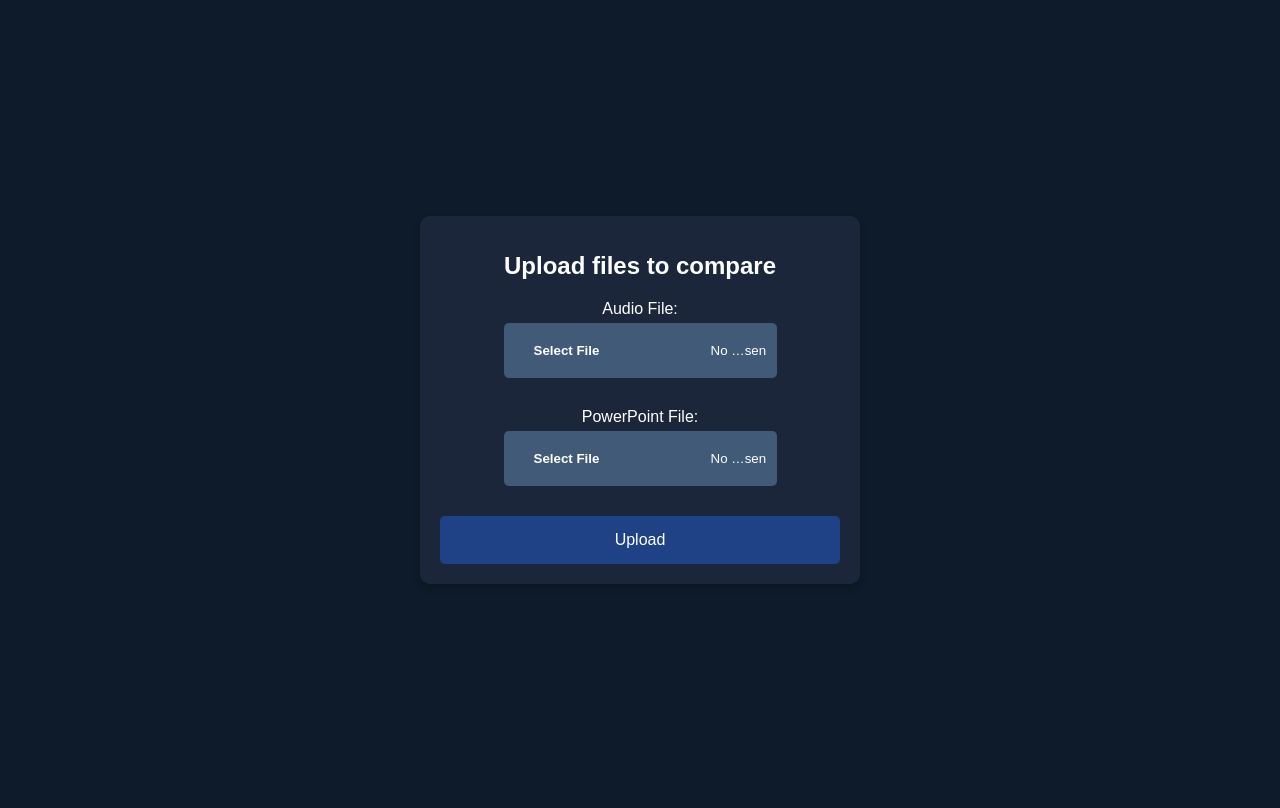
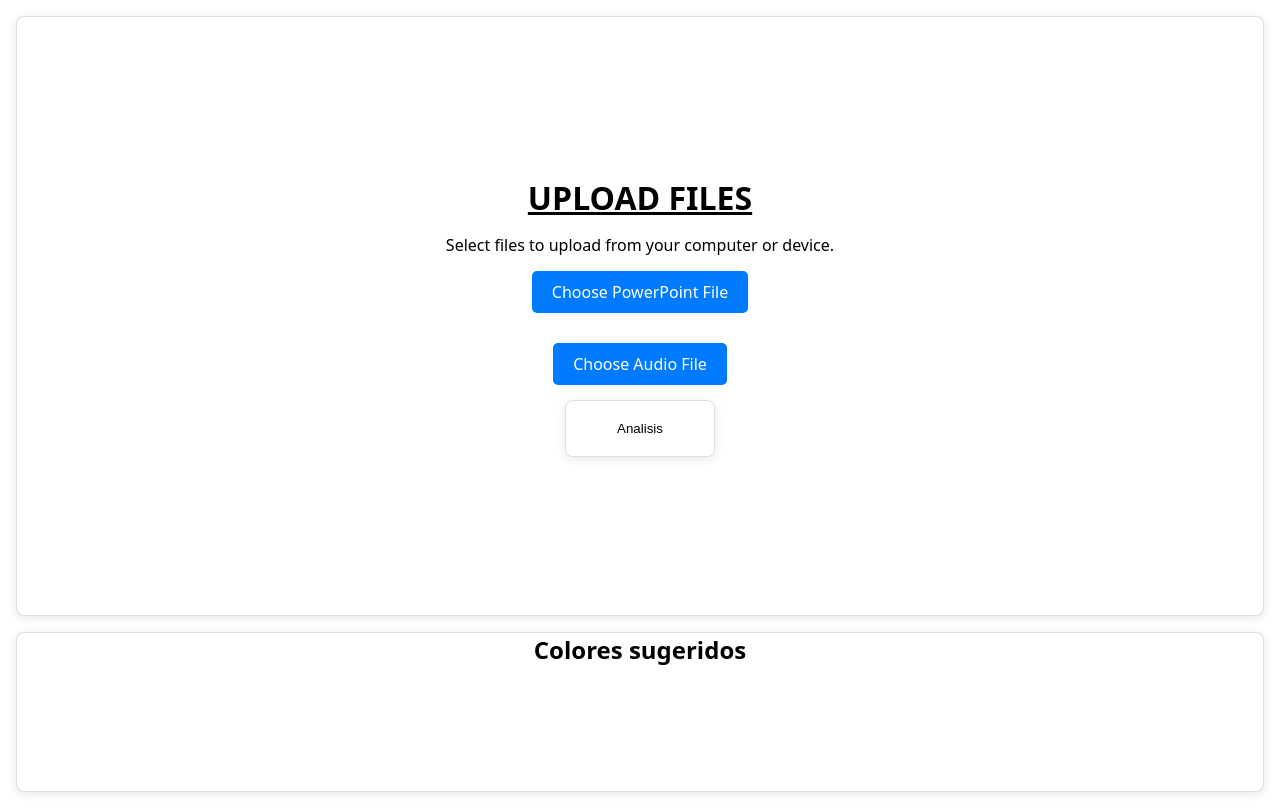
Before and after one commit to DonAlejandro01/Propuesta, a Flask app: page / in a window 1280 px wide. Before the commit the page ends 584 px from the top, so only its background shows below. Run offline with Flask 3, Linux system fonts and the light colour scheme.

Commit message:
Update and changes

```diff
--- a/app.py
+++ b/app.py
@@ -17,108 +17,159 @@ logging.basicConfig(level=logging.DEBUG)
 def index():
     return render_template('index.html')
 
-# Ruta para manejar la carga de archivos de audio
-@app.route('/upload', methods=['POST'])
-def upload():
-    try:
-        if 'file' not in request.files:
-            logging.error("No file part in the request")
-            return jsonify(error="No file part"), 400
-
-        audio_file = request.files['file']
-
-        upload_folder = 'uploads'
-        if not os.path.exists(upload_folder):
-            os.makedirs(upload_folder)
-
-        audio_path = os.path.join(upload_folder, audio_file.filename)
-        audio_file.save(audio_path)
-
-        logging.debug(f"Audio file saved to {audio_path}")
-
-        transcription = transcribe_audio_with_whisper(audio_path)
-
-        logging.debug(f"Transcription result: {transcription}")
-
-        return jsonify(transcription=transcription)
-
-    except Exception as e:
-        logging.error(f"An error occurred: {str(e)}")
-        return jsonify(error=str(e)), 500
-
-# Ruta para manejar la carga de archivos de PowerPoint y comparar textos
+# Ruta para manejar la carga de archivos de PowerPoint y generar sugerencias
 @app.route('/compare', methods=['POST'])
 def compare():
     try:
-        if 'audioFile' not in request.files or 'pptFile' not in request.files:
-            logging.error("No audio or ppt file part in the request")
-            return jsonify(error="No audio or ppt file part"), 400
+        if 'pptFile' not in request.files:
+            logging.error("No ppt file part in the request")
+            return jsonify(error="No ppt file part"), 400
 
-        audio_file = request.files['audioFile']
         ppt_file = request.files['pptFile']
 
         upload_folder = 'uploads'
         if not os.path.exists(upload_folder):
             os.makedirs(upload_folder)
 
-        audio_path = os.path.join(upload_folder, audio_file.filename)
         ppt_path = os.path.join(upload_folder, ppt_file.filename)
-
-        audio_file.save(audio_path)
         ppt_file.save(ppt_path)
 
-        logging.debug(f"Audio file saved to {audio_path}")
         logging.debug(f"PPT file saved to {ppt_path}")
 
-        transcription = transcribe_audio_with_whisper(audio_path)
-        ppt_text = extract_text_from_ppt(ppt_path)
+        slides_content, full_text_content = extract_text_from_ppt(ppt_path)
+        theme, color_names_hex, palette_description, color_usage = identify_theme_and_suggest_palette(full_text_content)
+        image_descriptions = describe_images_in_ppt(slides_content)
+        suggestions, palette_comparison_results = get_suggestions_per_slide(slides_content, theme, color_names_hex, palette_description, color_usage, image_descriptions)
 
-        logging.debug(f"Transcription result: {transcription}")
-        logging.debug(f"PPT text: {ppt_text}")
+        results = []
+        for i, (text, images) in enumerate(slides_content):
+            results.append({
+                "slide_number": i + 1,
+                "text": text,
+                "suggestions": suggestions[i],
+                "palette_comparison": palette_comparison_results[i]
+            })
 
-        comparison_result = compare_texts(transcription, ppt_text)
-
-        logging.debug(f"Comparison result: {comparison_result}")
-
-        references = [
-            {"text": "OpenAI Whisper Documentation", "url": "https://platform.openai.com/docs/guides/whisper"},
-            {"text": "PowerPoint API Reference", "url": "https://docs.microsoft.com/en-us/office/vba/api/overview/powerpoint"},
-            {"text": "Python-pptx Documentation", "url": "https://python-pptx.readthedocs.io/en/latest/"}
-        ]
-
-        return jsonify(transcription=transcription, ppt_text=ppt_text, comparison=comparison_result, references=references)
+        return jsonify(results=results)
 
     except Exception as e:
         logging.error(f"An error occurred: {str(e)}")
         return jsonify(error=str(e)), 500
 
-def transcribe_audio_with_whisper(audio_path):
-    with open(audio_path, "rb") as audio:
-        response = openai.Audio.transcribe(
-            model="whisper-1",
-            file=audio
-        )
-    return response['text']
+# Nueva ruta para obtener los colores sugeridos
+@app.route('/get_colors', methods=['POST'])
+def get_colors():
+    try:
+        if 'pptFile' not in request.files:
+            logging.error("No ppt file part in the request")
+            return jsonify(error="No ppt file part"), 400
 
+        ppt_file = request.files['pptFile']
+
+        upload_folder = 'uploads'
+        if not os.path.exists(upload_folder):
+            os.makedirs(upload_folder)
+
+        ppt_path = os.path.join(upload_folder, ppt_file.filename)
+        ppt_file.save(ppt_path)
+
+        logging.debug(f"PPT file saved to {ppt_path}")
+
+        _, full_text_content = extract_text_from_ppt(ppt_path)
+        _, color_names_hex, _, _ = identify_theme_and_suggest_palette(full_text_content)
+
+        return jsonify(colors=color_names_hex)
+
+    except Exception as e:
+        logging.error(f"An error occurred: {str(e)}")
+        return jsonify(error=str(e)), 500
+
+# Extracción de texto de las diapositivas del PowerPoint
 def extract_text_from_ppt(ppt_path):
     prs = Presentation(ppt_path)
-    text = []
+    slides_content = []
+    full_text_content = ""
     for slide in prs.slides:
+        slide_text = ""
         for shape in slide.shapes:
             if hasattr(shape, "text"):
-                text.append(shape.text)
-    return "\n".join(text)
+                slide_text += shape.text + " "
+        slides_content.append((slide_text.strip(), []))
+        full_text_content += slide_text.strip() + " "
+    return slides_content, full_text_content
 
-def compare_texts(transcription, ppt_text):
-    prompt = f"¿Los siguientes textos tienen relación de tema? Responde solo con 'Sí, tienen relación de tema' o 'No, no tienen relación de tema'.\n\nTranscription:\n{transcription}\n\nPowerPoint Text:\n{ppt_text}"
+# Identificación del tema y sugerencia de paleta de colores
+def identify_theme_and_suggest_palette(full_text):
+    prompt = (
+        f"Please review the following presentation content and identify the main theme. "
+        f"Use a general topic such as technology, nature, history, etc. "
+        f"Based on the identified theme, suggest a suitable color palette for a presentation with this theme. "
+        f"Provide the theme and the color palette in a clear format, including a description and specific color examples in both simple names and hexadecimal format. "
+        f"Additionally, indicate where it is best to use each color (e.g., titles, backgrounds, text). Here is the format to use:\n\n"
+        f"Theme: <theme>\n"
+        f"Suggested Color Palette Description: <description>\n"
+        f"Suggested Colors (Names and Hex): <color name> (#<hex>), ...\n"
+        f"Color Usage: <color name> for <usage>, ...\n\n"
+        f"Presentation Content:\n{full_text}"
+    )
     response = openai.ChatCompletion.create(
-        model="gpt-3.5-turbo",
+        model="gpt-4",
         messages=[
             {"role": "system", "content": "You are a helpful assistant."},
             {"role": "user", "content": prompt}
-        ]
+        ],
+        max_tokens=500,
+        temperature=0.5,
     )
-    return response['choices'][0]['message']['content']
+    suggestions = response.choices[0].message['content'].strip()
+
+    theme = suggestions.split("Theme:")[1].split("\n")[0].strip()
+    palette_description = suggestions.split("Suggested Color Palette Description:")[1].split("\n")[0].strip()
+    colors_str = suggestions.split("Suggested Colors (Names and Hex):")[1].split("\n")[0].strip()
+    color_names_hex = [color.strip() for color in colors_str.split(',')]
+    color_usage = suggestions.split("Color Usage:")[1].split("\n")[0].strip()
+
+    return theme, color_names_hex, palette_description, color_usage
+
+# Descripción de imágenes en las diapositivas
+def describe_images_in_ppt(slides_content):
+    # Dummy function to simulate image descriptions
+    image_descriptions = [["Sample description for image"] * len(images) for text, images in slides_content]
+    return image_descriptions
+
+# Generación de sugerencias para cada diapositiva
+def get_suggestions_per_slide(slides_content, theme, color_names_hex, palette_description, color_usage, image_descriptions):
+    suggestions = []
+    palette_comparison_results = []
+    for i, (text, images) in enumerate(slides_content):
+        prompt = (
+            f"Please review the following slide content and provide suggestions:\n\n"
+            f"{text}\n\n"
+            f"The slide contains {len(images)} image(s). "
+            f"The overall theme of the presentation is '{theme}', and the suggested color palette for this theme is as follows:\n"
+            f"Palette Description: {palette_description}\n"
+            f"Suggested Colors (Names and Hex): {color_names_hex}\n"
+            f"Color Usage: {color_usage}\n\n"
+            f"Image Descriptions: {image_descriptions[i]}\n\n"
+            f"Based on the content of the slide and the image descriptions, provide suggestions on whether the images are appropriate, and if not, suggest more suitable images. "
+            f"Also, provide any additional suggestions to enhance the overall effectiveness of the slide."
+        )
+        response = openai.ChatCompletion.create(
+            model="gpt-4",
+            messages=[
+                {"role": "system", "content": "You are a helpful assistant."},
+                {"role": "user", "content": prompt}
+            ],
+            max_tokens=500,
+            temperature=0.5,
+        )
+        suggestion = response.choices[0].message['content'].strip()
+        suggestions.append(suggestion)
+
+        # Simulate palette comparison results
+        palette_comparison_results.append("Good" if i % 2 == 0 else "Needs Improvement")
+
+    return suggestions, palette_comparison_results
 
 if __name__ == '__main__':
     app.run(debug=True)
--- a/static/index.css
+++ b/static/index.css
@@ -1,104 +1,188 @@
-body {
+*{
     margin: 0;
     padding: 0;
     box-sizing: border-box;
-    font-family: Arial, sans-serif;
-    background-color: #0d1b2a;
-    color: #ffffff;
+    text-decoration: none;
+}
+html{
+    font-family: system-ui, -apple-system, BlinkMacSystemFont, 'Segoe UI', Roboto, Oxygen, Ubuntu, Cantarell, 'Open Sans', 'Helvetica Neue', sans-serif;
+    font-size: 16px;
+
+}
+body{
+ min-height: 100vh;
+ width: 100vw;
+ display: flex;
+ align-items: center;
+ justify-content: center;
+ flex-direction: column;
+}
+main{
+    display: flex;
+    align-items: center;
+    justify-content: center;
+    flex-direction: column;
+    gap: 1rem;
+    width: 100%;
+    padding: 1rem;
+}
+.cargas , .colores{
+    background: white;
+    border: 1px solid #ddd;
+    border-radius: 8px;
+    box-shadow: 0 2px 10px rgba(0, 0, 0, 0.1);
+
+}
+.cargas{
+    display: flex;
+    align-items: center;
+    justify-content: center;
+    flex-direction: column;
+    height: 75vh;
+    width: 100%;
+}
+.colores{
+    text-align: center;
+    height: 20vh;
+    width: 100%;
+}
+.colores-sug {
+    display: flex;
+    justify-content: space-around;
+    align-items: center;
+    height: 80%;
+    width: 100%;
+}
+
+.colores-sug div {
+    flex: 1;
+    height: 50px;
+    margin: 5px;
+}
+.upload-container {
+    text-align: center;
+    display: flex;
+    align-items: center;
+    justify-content: space-between;
+    flex-direction: column;
+}
+
+.upload-header {
     display: flex;
     justify-content: center;
     align-items: center;
-    height: 100vh;
+    margin-bottom: 15px;
 }
 
-.container {
-    text-align: center;
-    padding: 20px;
-    border-radius: 10px;
-    background-color: #1b263b;
-    box-shadow: 0 4px 8px rgba(0, 0, 0, 0.2);
-    width: 80%;
-    max-width: 400px;
+.upload-header h3 {
+    margin: 0;
+    font-size: 2rem;
+    text-transform: uppercase;
+    text-decoration: underline;
 }
 
-h1 {
+.close-btn {
+    background: none;
+    border: none;
     font-size: 24px;
-    margin-bottom: 20px;
-}
-
-label {
-    display: block;
-    margin: 10px 0 5px;
-}
-
-input[type="file"] {
-    margin-bottom: 20px;
-    background-color: #415a77;
-    border: none;
-    color: #ffffff;
-    padding: 10px;
-    border-radius: 5px;
     cursor: pointer;
 }
 
-input[type="file"]::-webkit-file-upload-button {
-    visibility: hidden;
+.upload-label {
+    display: block;
+    margin: 15px 0;
 }
 
-input[type="file"]::before {
-    content: 'Select File';
+.choose-file-btn {
     display: inline-block;
-    background: #415a77;
-    border: none;
     padding: 10px 20px;
-    outline: none;
-    white-space: nowrap;
+    background: #007bff;
+    color: white;
+    border-radius: 5px;
     cursor: pointer;
-    font-weight: 700;
-    color: #ffffff;
-    border-radius: 5px;
+    transition: background 0.3s;
 }
 
-input[type="file"]:hover::before {
-    background-color: #627d98;
+.choose-file-btn:hover {
+    background: #0056b3;
 }
 
-.button {
-    background-color: #1f4287;
-    color: #ffffff;
-    border: none;
-    padding: 15px 20px;
-    text-align: center;
-    font-size: 16px;
-    border-radius: 5px;
-    cursor: pointer;
-    width: 100%;
+.file-name {
     margin-top: 10px;
+    color: #333;
 }
 
-.button:hover {
-    background-color: #278ea5;
+.hidden {
+    display: none;
+}
+.button_Submit{
+    background: white;
+    border: 1px solid #ddd;
+    border-radius: 8px;
+    padding: 20px;
+    width: 150px;
+    box-shadow: 0 2px 10px rgba(0, 0, 0, 0.1);
+    text-align: center;
+    cursor: pointer;
+}.Suggestions {
+    width: 100%;
+    height: auto;
+    display: none;
+    align-items: center;
+    justify-content: center;
+    flex-direction: column;
+    padding: 20px;
+    box-sizing: border-box;
 }
 
-.loading {
+.Suggestions article {
+    width: 100%;
+    max-width: 800px;
+    height: auto;
     display: flex;
+    align-items: flex-start;
+    justify-content: flex-start;
     flex-direction: column;
+    gap: 1rem;
+    padding: 20px;
+    box-shadow: 0 2px 10px rgba(0, 0, 0, 0.1);
+    border: 1px solid #ddd;
+    border-radius: 8px;
+    background-color: white;
+}
+
+.Suggestions ul {
+    list-style: disc;
+    padding-left: 20px;
+}
+
+.Suggestions ul li {
+    margin-bottom: 10px;
+    line-height: 1.5;
+}
+
+.show-more {
+    color: blue;
+    cursor: pointer;
+}
+
+.buttons {
+    width: 100%;
+    height: auto;
+    display: flex;
     align-items: center;
     justify-content: center;
-    height: 100vh;
-    color: #ffffff;
+    gap: 1rem;
+    padding-top: 20px;
 }
 
-.spinner {
-    border: 4px solid rgba(255, 255, 255, 0.3);
-    border-top: 4px solid #ffffff;
-    border-radius: 50%;
-    width: 40px;
-    height: 40px;
-    animation: spin 1s linear infinite;
+.buttons button {
+    background: white;
+    border: 1px solid #ddd;
+    border-radius: 8px;
+    padding: 20px;
+    width: 150px;
+    box-shadow: 0 2px 10px rgba(0, 0, 0, 0.1);
+    text-align: center;
+    cursor: pointer;
 }
-
-@keyframes spin {
-    0% { transform: rotate(0deg); }
-    100% { transform: rotate(360deg); }
-}
--- a/static/index.js
+++ b/static/index.js
@@ -1,70 +1,117 @@
-document.addEventListener('DOMContentLoaded', function() {
-    const compareForm = document.getElementById('compareForm');
+document.addEventListener('DOMContentLoaded', () => {
+    const pptInput = document.getElementById('pptInput');
+    const audioInput = document.getElementById('audioInput');
+    const pptFileNameDiv = document.getElementById('pptFileName');
+    const audioFileNameDiv = document.getElementById('audioFileName');
+    const analysisButton = document.getElementById('analysisButton');
+    const uploadContainer = document.querySelector('.upload-container');
+    const suggestionsSection = document.querySelector('.Suggestions');
+    const slideTitle = document.querySelector('.titulo_Diapo');
+    const slideContent = document.querySelector('.Suggestions ul');
+    const prevButton = document.querySelector('.buttons button:nth-child(1)');
+    const nextButton = document.querySelector('.buttons button:nth-child(2)');
+    const coloresSugDiv = document.querySelector('.colores-sug');
 
-    compareForm.addEventListener('submit', function(event) {
-        event.preventDefault(); // Prevenir el envío del formulario
+    let slides = [];
+    let currentSlideIndex = 0;
 
-        var audioFileInput = document.getElementById('audioFile');
-        var pptFileInput = document.getElementById('pptFile');
-        var comparisonResult = document.getElementById('comparisonResult');
+    const truncateText = (text, maxLength) => {
+        if (text.length > maxLength) {
+            return text.substring(0, maxLength) + '... <a href="#" class="show-more">ver más</a>';
+        }
+        return text;
+    };
 
-        if (!audioFileInput.files.length || !pptFileInput.files.length) {
-            comparisonResult.innerHTML = `<h2>Error:</h2><p>Por favor, suba ambos archivos de audio y PowerPoint.</p>`;
-            return;
+    const updateSlideContent = (index) => {
+        if (slides.length > 0) {
+            slideTitle.textContent = slides[index].slide_number ? `Diapositiva ${slides[index].slide_number}` : `Diapositiva ${index + 1}`;
+            const suggestions = Array.isArray(slides[index].suggestions) ? slides[index].suggestions : [slides[index].suggestions];
+            slideContent.innerHTML = suggestions.map(item => `<li>${truncateText(item, 200)}</li>`).join('');
+
+            document.querySelectorAll('.show-more').forEach(link => {
+                link.addEventListener('click', (e) => {
+                    e.preventDefault();
+                    link.parentElement.innerHTML = suggestions[link.parentElement.index];
+                });
+            });
         }
+    };
 
-        var container = document.getElementById('container');
-
-        // Cambiar el contenido del contenedor a una animación de carga
-        container.innerHTML = `
-            <div class="loading">
-                <div class="spinner"></div>
-                <p>Uploading files, please wait...</p>
-                <p id="counter">0%</p>
-            </div>
-        `;
-
-        var formData = new FormData(compareForm);
+    const fetchSuggestions = () => {
+        const formData = new FormData();
+        formData.append('pptFile', pptInput.files[0]);
 
         fetch('/compare', {
             method: 'POST',
-            body: formData
+            body: formData,
         })
         .then(response => response.json())
         .then(data => {
-            // Restaurar el contenedor original
-            container.innerHTML = `
-                <h1>Upload files to compare</h1>
-                <form id="compareForm" action="/compare" method="post" enctype="multipart/form-data">
-                    <label for="audioFile">Audio File:</label>
-                    <input type="file" name="audioFile" id="audioFile" accept="audio/*">
-                    <label for="pptFile">PowerPoint File:</label>
-                    <input type="file" name="pptFile" id="pptFile" accept=".ppt,.pptx">
-                    <button type="submit" class="button">Upload</button>
-                </form>
-                <div id="comparisonResult"></div>
-            `;
-
-            comparisonResult = document.getElementById('comparisonResult');
-
-            if (data.comparison) {
-                comparisonResult.innerHTML = `<h2>Resultado de la comparación:</h2><p>${data.comparison}</p>`;
-
-                if (data.references && data.references.length > 0) {
-                    let referencesHtml = '<h3>Referencias:</h3><ul>';
-                    data.references.forEach(reference => {
-                        referencesHtml += `<li><a href="${reference.url}" target="_blank">${reference.text}</a></li>`;
-                    });
-                    referencesHtml += '</ul>';
-                    comparisonResult.innerHTML += referencesHtml;
-                }
+            if (data.results) {
+                slides = data.results;
+                currentSlideIndex = 0; // Reiniciar el índice de la diapositiva actual
+                updateSlideContent(currentSlideIndex);
+                uploadContainer.style.display = 'none';
+                suggestionsSection.style.display = 'flex';
+                fetchColors(); // Llamar a la función para obtener y mostrar los colores
             } else {
-                comparisonResult.innerHTML = `<h2>Error:</h2><p>Error comparing the audio and PPT files</p>`;
+                console.error('No results in response');
             }
         })
-        .catch(error => {
-            console.error('Error:', error);
-            container.innerHTML = `<h1>Error uploading the files: ${error.message}</h1>`;
-        });
+        .catch(error => console.error('Error fetching suggestions:', error));
+    };
+
+    const fetchColors = () => {
+        const formData = new FormData();
+        formData.append('pptFile', pptInput.files[0]);
+
+        fetch('/get_colors', {
+            method: 'POST',
+            body: formData,
+        })
+        .then(response => response.json())
+        .then(data => {
+            if (Array.isArray(data.colors)) {
+                updateColors(data.colors); // Mostrar los colores sugeridos
+            } else {
+                console.error('Colors response is not an array');
+            }
+        })
+        .catch(error => console.error('Error fetching colors:', error));
+    };
+
+    const updateColors = (colors) => {
+        coloresSugDiv.innerHTML = colors.map(color => {
+            const [colorName, hex] = color.split(' (#');
+            return `<div style="background-color:#${hex.replace(')', '')}; width:100px; height:50px;" title="${colorName.trim()}"></div>`;
+        }).join('');
+    };
+
+    pptInput.addEventListener('change', () => {
+        const fileName = pptInput.files[0]?.name || 'No file chosen';
+        pptFileNameDiv.textContent = fileName;
+        pptFileNameDiv.classList.remove('hidden');
+    });
+
+    audioInput.addEventListener('change', () => {
+        const fileName = audioInput.files[0]?.name || 'No file chosen';
+        audioFileNameDiv.textContent = fileName;
+        audioFileNameDiv.classList.remove('hidden');
+    });
+
+    analysisButton.addEventListener('click', fetchSuggestions);
+
+    prevButton.addEventListener('click', () => {
+        if (currentSlideIndex > 0) {
+            currentSlideIndex--;
+            updateSlideContent(currentSlideIndex);
+        }
+    });
+
+    nextButton.addEventListener('click', () => {
+        if (currentSlideIndex < slides.length - 1) {
+            currentSlideIndex++;
+            updateSlideContent(currentSlideIndex);
+        }
     });
 });
--- a/templates/index.html
+++ b/templates/index.html
@@ -1,23 +1,56 @@
-<!doctype html>
+<!DOCTYPE html>
 <html lang="en">
-<head>
-    <meta charset="UTF-8">
-    <meta name="viewport" content="width=device-width, initial-scale=1.0">
-    <link rel="stylesheet" href="static/index.css">
-    <title>Audio Transcription</title>
-</head>
-<body>
-    <div class="container" id="container">
-        <h1>Upload files to compare</h1>
-        <form id="compareForm" action="/compare" method="post" enctype="multipart/form-data">
-            <label for="audioFile">Audio File:</label>
-            <input type="file" name="audioFile" id="audioFile" accept="audio/*">
-            <label for="pptFile">PowerPoint File:</label>
-            <input type="file" name="pptFile" id="pptFile" accept=".ppt,.pptx">
-            <button type="submit" class="button">Upload</button>
-        </form>
-        <div id="comparisonResult"></div>
-    </div>
+  <head>
+    <meta charset="UTF-8" />
+    <meta name="viewport" content="width=device-width, initial-scale=1.0" />
+    <link rel="stylesheet" href="static/index.css" />
+    <title>Slide Suggestions</title>
+  </head>
+  <body>
+    <main>
+      <section class="cargas">
+        <div class="upload-container">
+          <div class="upload-header">
+            <h3>Upload Files</h3>
+          </div>
+          <p>Select files to upload from your computer or device.</p>
+
+          <label class="upload-label">
+            <input type="file" id="pptInput" accept=".ppt, .pptx" hidden />
+            <div class="choose-file-btn">Choose PowerPoint File</div>
+          </label>
+          <div id="pptFileName" class="file-name hidden"></div>
+
+          <label class="upload-label">
+            <input type="file" id="audioInput" accept=".mp3" hidden />
+            <div class="choose-file-btn">Choose Audio File</div>
+          </label>
+          <div id="audioFileName" class="file-name hidden"></div>
+          <button class="button_Submit" type="button" id="analysisButton" class="button">Analisis</button>
+        </div>
+        <div class="Suggestions hidden">
+            <article>
+              <h2 class="titulo_Diapo">Diapositiva 1</h2>
+              <ul>
+                <li></li>
+                <li></li>
+              </ul>
+            </article>
+        <div class="buttons">
+            <button>Anterior</button>
+            <button>Siguiente</button>
+        </div>
+      </div>
+      </section>
+
+      <section class="colores">
+        <h2>Colores sugeridos</h2>
+        <div class="colores-sug">
+          <div></div>
+        </div>
+      </section>
+    </main>
+
     <script src="static/index.js"></script>
-</body>
+  </body>
 </html>
```
Also changed, not shown: results/comparison_results.txt (added, +36 -0 lines).
